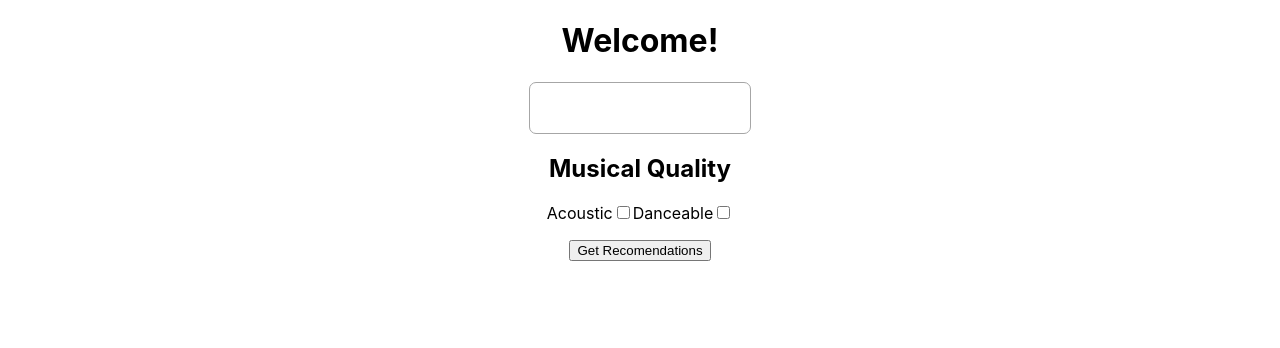
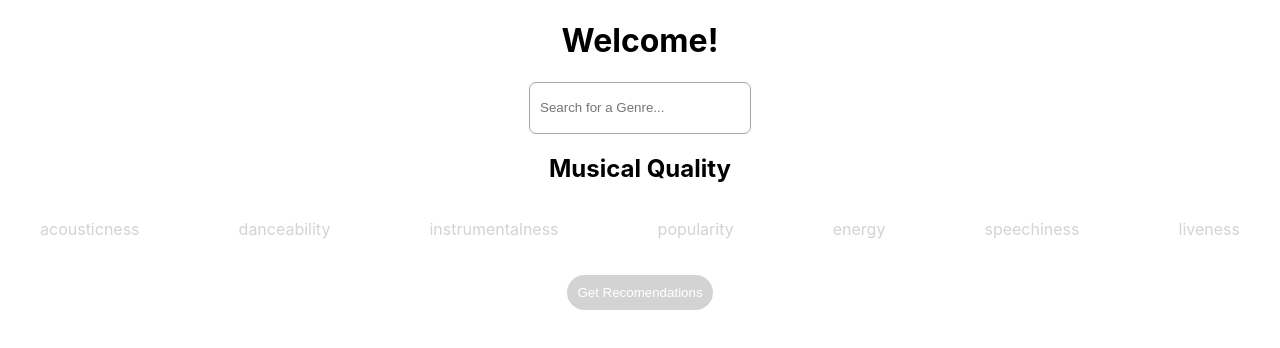
Before and after one commit to csdiehl/spotify-reccomendation-engine, a React (Create React App) app: page /redirect in a window 1280 px wide. Shown: the top 348 px of the page. Built offline with nearby package versions, Linux system fonts and the light colour scheme.

Commit message:
added conditional btns, basic functionality

```diff
--- /dev/null
+++ b/src/components/ButtonGroup.js
@@ -0,0 +1,39 @@
+import classes from "./ButtonGroup.module.css";
+import { useState } from "react";
+
+const ButtonGroup = (props) => {
+  const [clicked, setClicked] = useState("medium");
+  const [showButtons, setShowButtons] = useState(false)
+
+  const clickHandler = (event) => {
+    event.preventDefault();
+    setClicked(event.target.value);
+    props.setValue(props.setting, event.target.value);
+  };
+
+  const buttons = ["low", "medium", "high"];
+
+  const buttonSet = buttons.map((label, i) => (
+    <button
+      key={i}
+      value={label}
+      onClick={clickHandler}
+      className={label === clicked ?  `${classes.button} ${classes.clicked}`: classes.button }
+    >
+      {label}
+    </button>
+  ))
+
+  return (
+    <div className= {classes['main-container']}>
+      <div>
+        <p className = {showButtons ? classes['label-clicked'] : classes['btn-label'] } onClick = {() => setShowButtons(prevState => !prevState)}>{props.setting}</p>
+      </div>
+      <div className = {classes['btn-container']}>
+        {showButtons && buttonSet}
+      </div>
+    </div>
+  );
+};
+
+export default ButtonGroup;
--- /dev/null
+++ b/src/components/ButtonGroup.module.css
@@ -0,0 +1,36 @@
+.button {
+    border-radius: 10px;
+    padding: 10px;
+    background-color: lightgrey;
+    border: none;
+}
+
+.clicked {
+    background-color: steelblue;
+    color: #FFF;
+    font-weight: bold;
+}
+
+.btn-container {
+    background-color: lightgrey;
+    border-radius: 10px;
+
+}
+
+.main-container{
+    max-width: 200px;
+
+}
+
+.btn-label {
+    cursor: pointer;
+    color: lightgrey
+}
+
+.btn-label:hover {
+    color: darkgray;
+}
+
+.label-clicked {
+    font-weight: bold;
+}
--- a/src/components/GenreButton.css
+++ b/src/components/GenreButton.css
@@ -10,3 +10,7 @@
     background-color: #000;
     color: #FFF;
 }
+
+.button:disabled {
+    border: 1px solid lightgray;
+}
--- a/src/components/GenreSearch.js
+++ b/src/components/GenreSearch.js
@@ -72,6 +72,7 @@ const GenreSearch = (props) => {
     <div>
       <input
         className={classes["search-bar"]}
+        placeholder = "Search for a Genre..."
         type="text"
         ref={inputRef}
         onChange={changeHandler}
--- /dev/null
+++ b/src/components/SongForm.css
@@ -0,0 +1,24 @@
+.slider-container {
+    margin: 20px;
+    display: flex;
+    flex-direction: row;
+    justify-content: space-between;
+}
+
+.rec-button {
+    padding: 10px;
+    background-color: steelblue;
+    color: #FFF;
+    border-radius: 20px;
+    border: none;
+
+}
+
+.rec-button:disabled {
+    background-color: lightgrey;
+}
+
+.form-container {
+    margin: 20px;
+    margin-bottom: 50px
+}
--- a/src/components/SongForm.js
+++ b/src/components/SongForm.js
@@ -2,51 +2,79 @@ import { useState, useContext } from "react";
 import GenreSearch from "./GenreSearch";
 import AuthContext from "../store/auth-context";
 import SongList from "./SongList";
-
+import ButtonGroup from "./ButtonGroup";
+import "./SongForm.css";
 
 const SongForm = (props) => {
+  const ctx = useContext(AuthContext);
   const [choices, setChoices] = useState({
     genres: [],
     acousticness: 0.5,
     danceability: 0.5,
+    instrumentalness: 0.5,
+    popularity: 0.5,
+    energy: 0.5,
+    speechiness: 0.5,
+    liveness: 0.5,
   });
+
+  //acoustic, danceable, long, instrumental, energy, live, loudness, popularity, tempo, speechiness
+  //max, min, target
+  //add duration and tempo later
 
   const [recs, setRecs] = useState([]);
 
-  const ctx = useContext(AuthContext);
+  const musicChangeHandler = (setting, value) => {
+    let number;
 
-  const musicChangeHandler = (event) => {
-    event.preventDefault();
-    const name = event.target.name;
-    let value = 0.5;
-
-    if (event.target.checked) {
-      value = 0.8;
+    if (value === "low") {
+      number = 0.2;
+    } else if (value === "medium") {
+      number = 0.5;
+    } else {
+      number = 0.8;
     }
 
     setChoices((prevState) => {
-      return { ...prevState, [name]: value };
+      return { ...prevState, [setting]: number };
     });
   };
 
   const updateGenres = (chosenGenres) => {
-    setChoices(prevState => { return {...prevState, genres: chosenGenres} })
-  }
+    setChoices((prevState) => {
+      return { ...prevState, genres: chosenGenres };
+    });
+  };
 
   const sendRequest = (event) => {
     event.preventDefault();
 
-    const {genres, danceability: dance, acousticness: acoustic} = choices
+    const {
+      genres,
+      danceability: dance,
+      acousticness: acoustic,
+      liveness: live,
+      energy,
+    } = choices;
     const seedGenres = genres.toString();
     const limit = 10;
 
+    //seed_genres=${seedGenres}&limit=${limit}&min_danceability=${dance}&min_acousticness=${acoustic}
     fetch(
-      `https://api.spotify.com/v1/recommendations?seed_genres=${seedGenres}&limit=${limit}&min_danceability=${dance}&min_acousticness=${acoustic}`,
+      "https://api.spotify.com/v1/recommendations?" +
+        new URLSearchParams({
+          seed_genres: seedGenres,
+          limit: limit,
+          target_danceability: dance,
+          target_acousticness: acoustic,
+          target_energy: energy,
+          target_liveness: live
+        }),
       {
         method: "GET",
         headers: {
           Authorization: `Bearer ${ctx.token}`,
-          "Content-Type": "application/json"
+          "Content-Type": "application/json",
         },
       }
     )
@@ -62,21 +90,33 @@ const SongForm = (props) => {
       });
   };
 
+  const sliders = Object.keys(choices)
+    .filter((key) => key !== "genres")
+    .map((key) => {
+      return (
+        <ButtonGroup key={key} setting={key} setValue={musicChangeHandler} />
+      );
+    });
+
   return (
-    <div>
-      <GenreSearch updateGenres = {updateGenres} selectedGenres = {choices.genres} />
+    <div className="form-container">
+      <GenreSearch
+        updateGenres={updateGenres}
+        selectedGenres={choices.genres}
+      />
       <h2>Musical Quality</h2>
-      <label>Acoustic</label>
-      <input onChange={musicChangeHandler} type="checkbox" value="acoustic" />
-      <label>Danceable</label>
-      <input onChange={musicChangeHandler} type="checkbox" value="danceable" />
+      <div className="slider-container">{sliders}</div>
       <div>
-      <p>{choices.genres}</p>
-      <button onClick={sendRequest} type="submit">
-        Get Recomendations
-      </button>
+        <button
+          className="rec-button"
+          onClick={sendRequest}
+          type="submit"
+          disabled={choices.genres.length < 1}
+        >
+          Get Recomendations
+        </button>
       </div>
-      {recs.length > 0 && <SongList reccomendations = {recs} />}
+      {recs.length > 0 && <SongList reccomendations={recs} />}
     </div>
   );
 };
```
